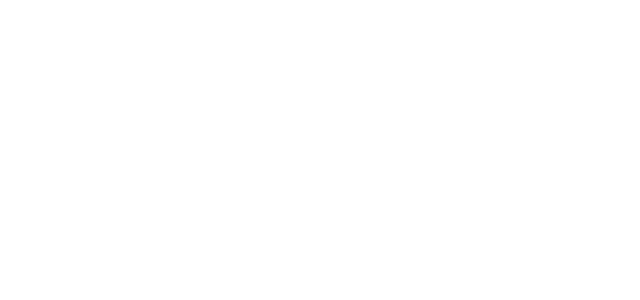
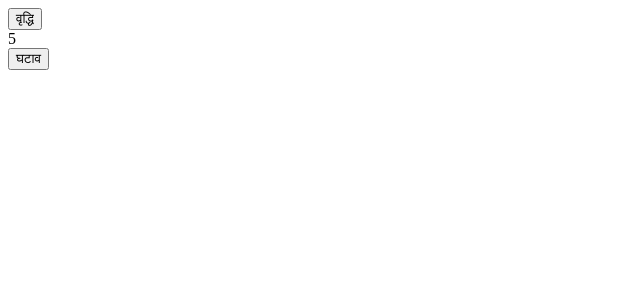
Before and after one commit to sundaramrap/depo_aug2024, a React (Create React App) app: page / in a window 1280 px wide. Shown: the top 300 px of the page, without its empty margins (0-640 px from the left). Built offline with nearby package versions, Linux system fonts and the light colour scheme.

Commit message:
'firstReactComponent'

```diff
--- a/src/App.js
+++ b/src/App.js
@@ -1,5 +1,10 @@
+import FCone from "./FCOne";
 function App() {
-  return <div className="App"></div>;
+  return (
+    <div className="App">
+      <FCone />
+    </div>
+  );
 }
 
 export default App;
--- /dev/null
+++ b/src/FCOne.js
@@ -0,0 +1,22 @@
+import React, { useState } from "react";
+
+export default function FCone() {
+  // here to adding a hook to make the app dynamic<---- static
+  const [counter, setCounter] = useState(5);
+  const handleIncrement = () => {
+    setCounter((prevState) => prevState + 1);
+  };
+  const handleDecrement = () => {
+    setCounter((prevState) => prevState - 1);
+  };
+
+  return (
+    <div>
+      <button onClick={handleIncrement}>वृद्धि</button>
+      <br></br>
+      <span>{counter}</span>
+      <br></br>
+      <button onClick={handleDecrement}>घटाव</button>
+    </div>
+  );
+}
```
Also changed, not shown: 1 other file (tests, documents, lock files or other folders).
